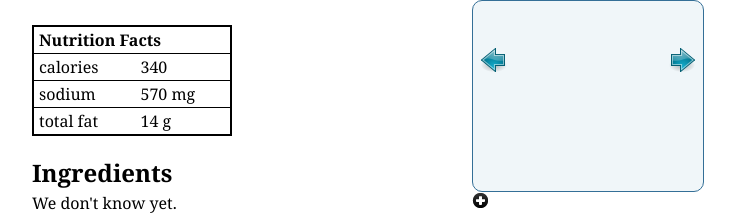
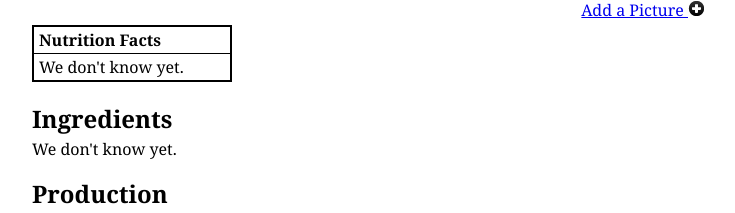
Before and after one commit to ebrelsford/cas_food, a Django app: template school_food_site/templates/food/dish_detail.html in a window 1280 px wide. Shown: the part 231-444 px from the top of the page, without its empty margins (128-863 px from the left). Run offline with Django 3.2, Linux system fonts and the light colour scheme; the template is opened without the code that fills it, so the values that code supplies are empty; some libraries are stand-ins or nearby versions.

Commit message:
add picture text

```diff
--- a/school_food_site/templates/food/dish_detail.html
+++ b/school_food_site/templates/food/dish_detail.html
@@ -21,6 +21,7 @@
 <h1>{{ object.name }}</h1>
 
 <div class="photos" style="float: right;">
+    {% if dish.pictures.count > 0 %}
     <ul class="photos-list jcarousel-skin-photos">
         {% for picture in dish.pictures.all %}
         <li>
@@ -34,8 +35,9 @@
         </li>
         {% endfor %}
     </ul>
+    {% endif %}
     <a href="{% url food_dish_add_picture slug=object.slug %}">
-        <img src="{{ MEDIA_URL }}images/round_plus.png" />
+        Add a Picture <img src="{{ MEDIA_URL }}images/round_plus.png" />
     </a>
 </div>
 
@@ -48,18 +50,7 @@
             <td class="amount">{{ nutritionfact.amount }}</td>
         </tr>
         {% empty %}
-        <tr>
-            <td>calories</td>
-            <td>340</td>
-        </tr>
-        <tr>
-            <td>sodium</td>
-            <td>570 mg</td>
-        </tr>
-        <tr>
-            <td>total fat</td>
-            <td>14 g</td>
-        </tr>
+        <tr><td colspan="2">We don't know yet.</td></tr>
         {% endfor %}
     </table>
 </div>
```
